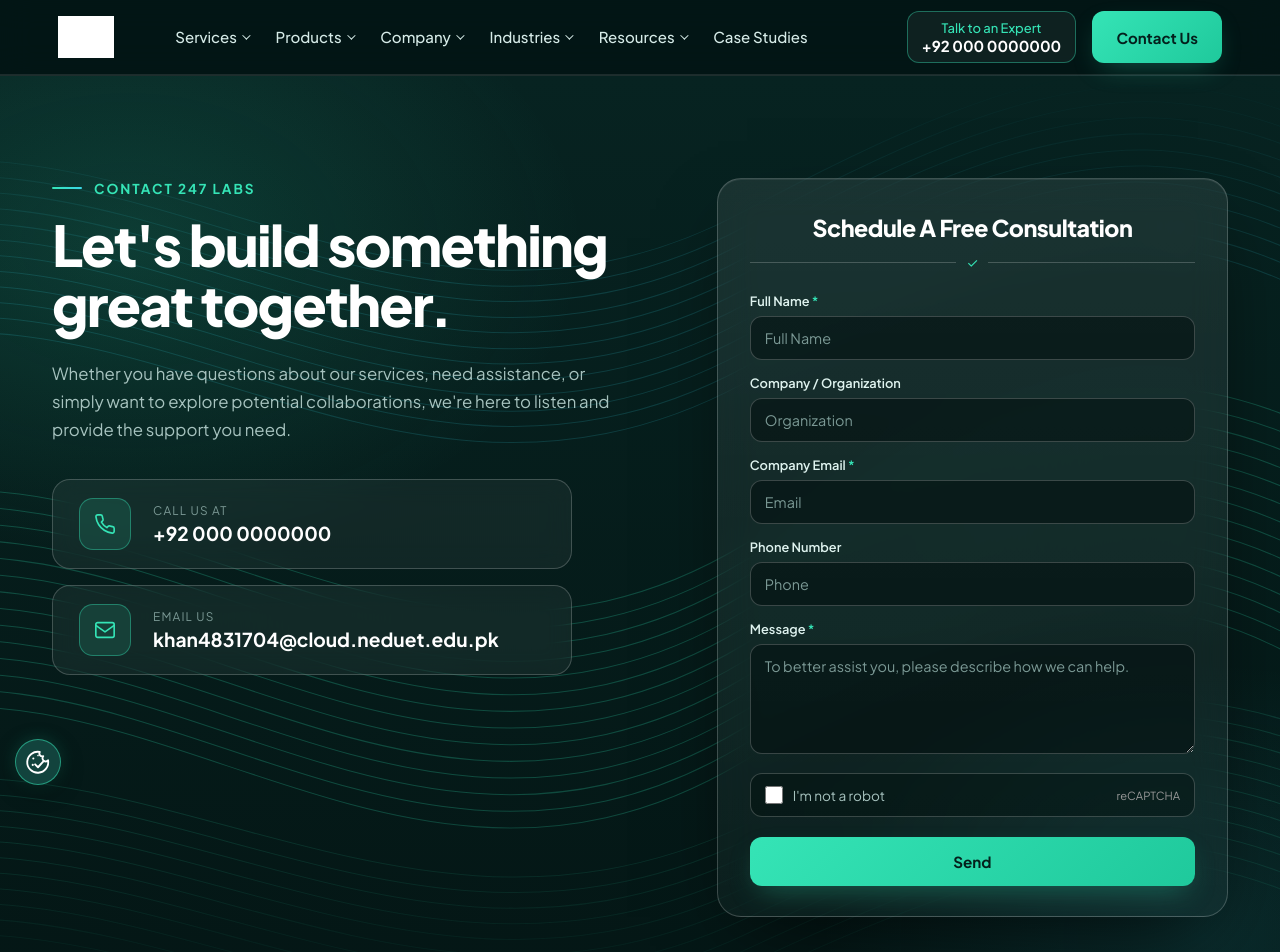
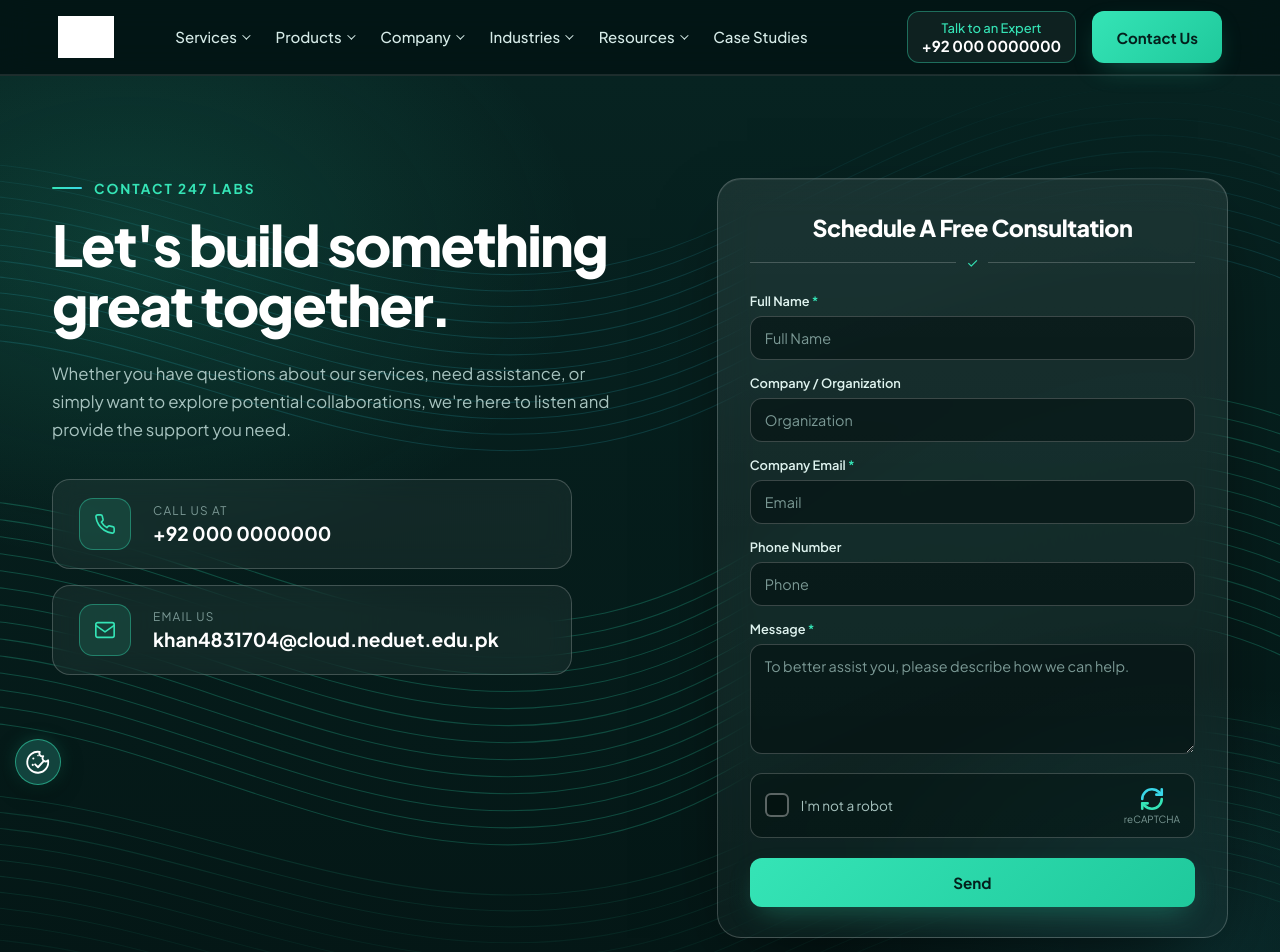
Before and after one commit to Khizarkhan280/maidahussain, a React (Vite) app in the folder client/: page /contact in a window 1280 px wide. Shown: the top 952 px of the page. Built offline with nearby package versions, Linux system fonts and the light colour scheme; grey boxes are pictures that could not be loaded.

Commit message:
Styled Captcha section

```diff
--- a/client/src/components/Contact.jsx
+++ b/client/src/components/Contact.jsx
@@ -19,13 +19,26 @@ const MailIcon = () => (
 export default function Contact() {
   const [form, setForm] = useState(EMPTY_FORM);
   const [status, setStatus] = useState({ state: "idle", message: "" });
+  const [captcha, setCaptcha] = useState("idle"); // idle | loading | verified
 
   const handleChange = (e) => {
     setForm({ ...form, [e.target.name]: e.target.value });
   };
 
+  const handleCaptcha = () => {
+    if (captcha !== "idle") return;
+    setCaptcha("loading");
+    setTimeout(() => setCaptcha("verified"), 1200);
+  };
+
   const handleSubmit = async (e) => {
     e.preventDefault();
+
+    if (captcha !== "verified") {
+      setStatus({ state: "error", message: "Please confirm you're not a robot." });
+      return;
+    }
+
     setStatus({ state: "loading", message: "" });
     try {
       const res = await fetch("/api/leads", {
@@ -47,6 +60,7 @@ export default function Contact() {
       }
       setStatus({ state: "success", message: "Thanks — we'll be in touch shortly." });
       setForm(EMPTY_FORM);
+      setCaptcha("idle");
     } catch (err) {
       setStatus({
         state: "error",
@@ -131,13 +145,38 @@ export default function Contact() {
                 required
               />
             </div>
+
+            {/* ---- captcha ---- */}
             <div className="fake-captcha">
-              <span className="l">
-                <input type="checkbox" required />
+              <button
+                type="button"
+                className="captcha-left"
+                onClick={handleCaptcha}
+                role="checkbox"
+                aria-checked={captcha === "verified"}
+                aria-busy={captcha === "loading"}
+              >
+                <span className={`cap-box ${captcha}`}>
+                  {captcha === "verified" && (
+                    <svg viewBox="0 0 24 24" strokeLinecap="round" strokeLinejoin="round">
+                      <path d="M4 12.5l5 5L20 6.5" />
+                    </svg>
+                  )}
+                </span>
                 I'm not a robot
+              </button>
+
+              <span className="cap-brand">
+                <svg viewBox="0 0 24 24" fill="none" strokeWidth="2.4" strokeLinecap="round" strokeLinejoin="round">
+                  <path d="M3 12a9 9 0 0 1 9-9 9.75 9.75 0 0 1 6.74 2.74L21 8" stroke="var(--cyan)" />
+                  <path d="M21 3v5h-5" stroke="var(--cyan)" />
+                  <path d="M21 12a9 9 0 0 1-9 9 9.75 9.75 0 0 1-6.74-2.74L3 16" stroke="var(--accent)" />
+                  <path d="M8 16H3v5" stroke="var(--accent)" />
+                </svg>
+                reCAPTCHA
               </span>
-              <span style={{ fontSize: ".7rem", color: "#999" }}>reCAPTCHA</span>
             </div>
+
             <button className="send-btn" type="submit" disabled={status.state === "loading"}>
               {status.state === "loading" ? "Sending…" : "Send"}
             </button>
--- a/client/src/index.css
+++ b/client/src/index.css
@@ -1274,18 +1274,99 @@ nav {
   background: rgba(2, 16, 15, 0.45);
 }
 
-.fake-captcha .l {
-  display: flex;
-  align-items: center;
-  gap: 10px;
+.captcha-left {
+  display: flex;
+  align-items: center;
+  gap: 12px;
+  min-width: 0;
+
+  background: none;
+  border: none;
+  color: var(--muted);
   font-size: 0.85rem;
-  color: var(--muted);
-}
-
-.fake-captcha input[type="checkbox"] {
-  width: 18px;
-  height: 18px;
-  accent-color: var(--accent);
+  text-align: left;
+  cursor: pointer;
+}
+
+.captcha-left:focus-visible {
+  outline: none;
+}
+
+.cap-box {
+  position: relative;
+  width: 24px;
+  height: 24px;
+  flex-shrink: 0;
+
+  display: flex;
+  align-items: center;
+  justify-content: center;
+
+  border: 2px solid rgba(255, 255, 255, 0.35);
+  border-radius: 6px;
+  background: rgba(2, 16, 15, 0.55);
+
+  transition: border-color 0.2s ease, background 0.2s ease, box-shadow 0.2s ease;
+}
+
+.captcha-left:hover .cap-box.idle,
+.captcha-left:focus-visible .cap-box {
+  border-color: var(--accent);
+  box-shadow: 0 0 0 4px rgba(53, 228, 182, 0.14);
+}
+
+/* loading: box fades away, a spinner takes its place */
+.cap-box.loading,
+.cap-box.verified {
+  border-color: transparent;
+  background: transparent;
+}
+
+.cap-box.loading::after {
+  content: "";
+  position: absolute;
+  inset: -2px;
+  border-radius: 50%;
+  border: 3px solid rgba(53, 228, 182, 0.2);
+  border-top-color: var(--accent);
+  animation: capSpin 0.8s linear infinite;
+}
+
+/* verified: green check draws itself in */
+.cap-box svg {
+  width: 26px;
+  height: 26px;
+  fill: none;
+  stroke: var(--accent);
+  stroke-width: 3;
+  stroke-dasharray: 30;
+  stroke-dashoffset: 30;
+  animation: capCheck 0.35s ease forwards;
+}
+
+.cap-brand {
+  display: flex;
+  flex-direction: column;
+  align-items: center;
+  gap: 2px;
+  flex-shrink: 0;
+
+  font-size: 0.62rem;
+  line-height: 1.1;
+  color: var(--subtle);
+}
+
+.cap-brand svg {
+  width: 26px;
+  height: 26px;
+}
+
+@keyframes capSpin {
+  to { transform: rotate(360deg); }
+}
+
+@keyframes capCheck {
+  to { stroke-dashoffset: 0; }
 }
 
 .send-btn {
```
